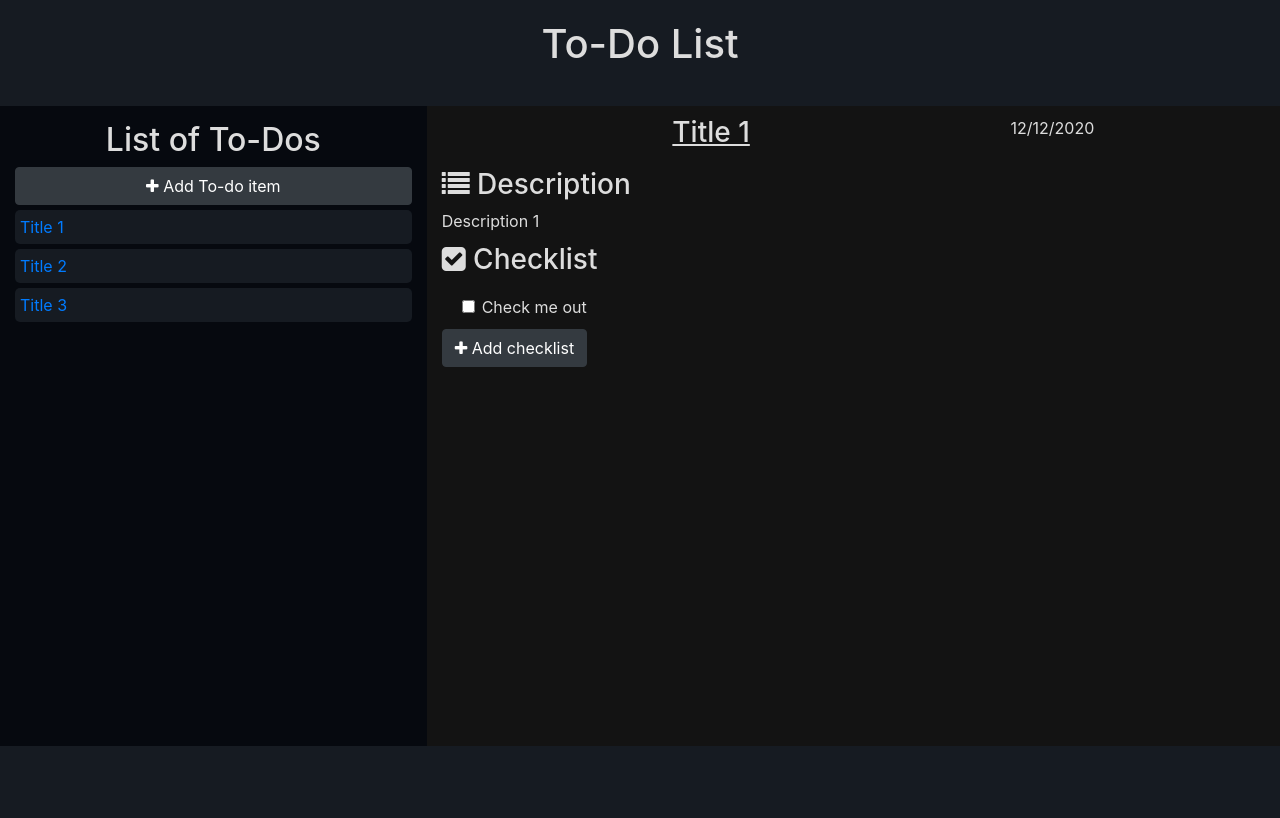
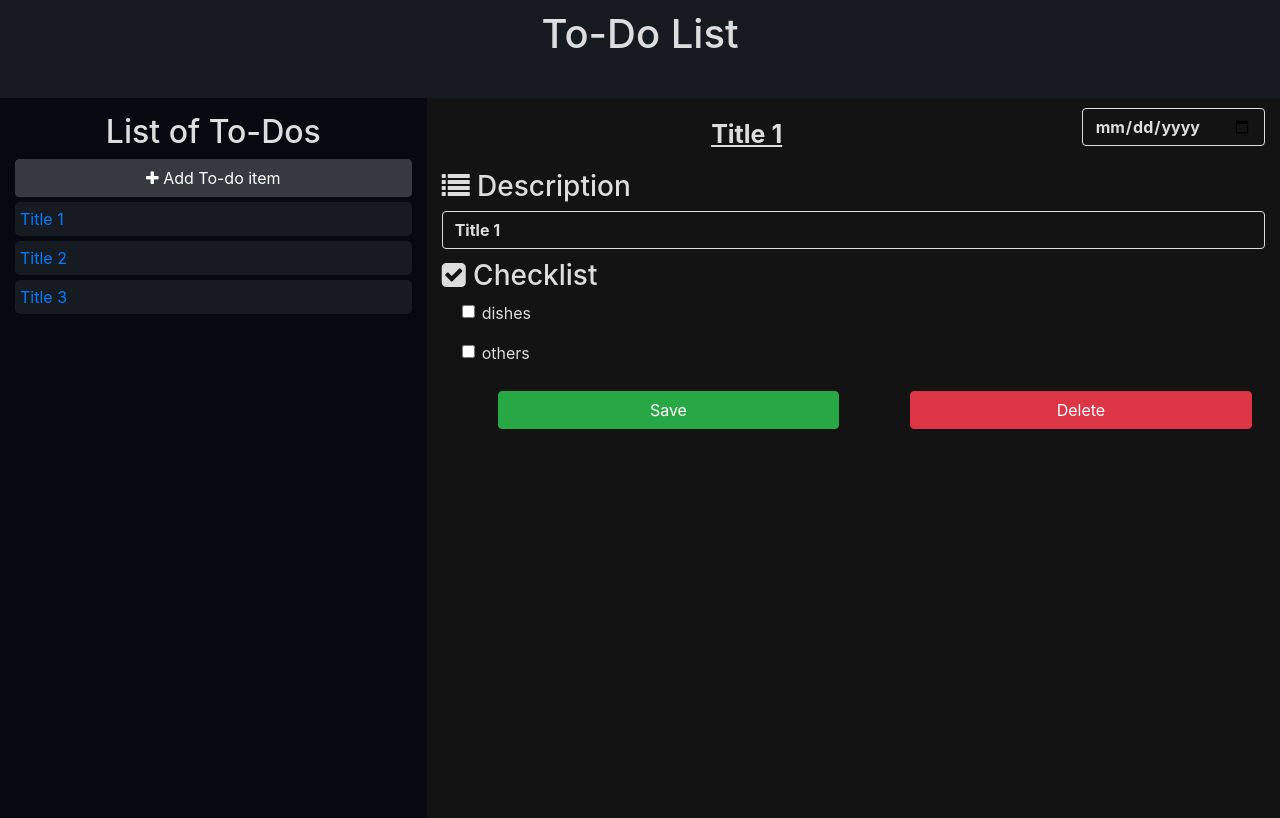
Before and after one commit to kkmurerwa/To-Do-List, a website built with webpack: page dist/index.html in a window 1280 px wide. Both pictures are taken after a click on the link "Title 1". Built offline with nearby package versions, Linux system fonts and the light colour scheme.

Commit message:
Added dynamic content

```diff
--- a/src/note_manager.js
+++ b/src/note_manager.js
@@ -1,10 +1,11 @@
 let myTodos = []
 
-function ToDo(title, description, dueDate, priority) {
+function ToDo(title, description, dueDate, priority, ...checkList) {
     this.Title = title
     this.Description = description
     this.DueDate = dueDate
     this.Priority = priority
+    this.CheckList = [...checkList]
 }
 
 function Note(title, description){
@@ -25,9 +26,9 @@ export function addTodo (title, description, date, priority){
 }
 
 export function createTestTodos(){
-    let todo1 = new ToDo("Title 1", "Description 1", "12/12/2020", "high")
-    let todo2 = new ToDo("Title 2", "Description 2", "13/12/2020", "low")
-    let todo3 = new ToDo("Title 3", "Description 3", "12/12/2020", "medium")
+    let todo1 = new ToDo("Title 1", "Description 1", "12/12/2020", "high", "dishes", "others")
+    let todo2 = new ToDo("Title 2", "Description 2", "13/12/2020", "low", "check 1", "check 2")
+    let todo3 = new ToDo("Title 3", "Description 3", "12/12/2020", "medium", "check 1", "check 2")
 
     myTodos.push(todo1, todo2, todo3)
 }
--- a/src/ui_manager.js
+++ b/src/ui_manager.js
@@ -15,7 +15,7 @@ export function createNoteListWindow(){
 
 function addTodoClicked(){
     // Add new todo to list and get instance of the new todo
-    let todo = addTodo("New todo", "Completely new todo", "12/12/1997", "high")
+    let todo = addTodo("New todo", "Completely new todo", "12/12/1997", "high", "some stuff", "other stuff")
 
     const todoItem = document.createElement("a")
     todoItem.innerHTML = todo.Title
@@ -44,13 +44,132 @@ export function displayTodos(){
     })
 }
 
+function bootstrapRow(){
+    const row = document.createElement("div")
+    row.classList.add("row")
+
+    return row
+}
+
+function bootstrapColumn(colLength){
+    const column = document.createElement("div")
+    column.classList.add(`col-md-${colLength}`)
+
+    return column
+}
+
 function displayTodoDetails(todoItem){
-    const todoTitle = document.getElementById("todo-item-title")
-    todoTitle.innerHTML = todoItem.Title
+    const noteInfoColumn = document.getElementById("note-info-column")
+    noteInfoColumn.innerHTML = ""
 
-    const todoDate = document.getElementById("todo-item-date")
-    todoDate.innerHTML = todoItem.DueDate
+    /* Create first row and append items */
+    const rowTitle = bootstrapRow()
 
-    const todoDesc = document.getElementById("todo-item-description")
-    todoDesc.innerHTML = todoItem.Description
+    const columnTitle = bootstrapColumn(9)
+
+    const columnDate = bootstrapColumn(3)
+
+    const todoTitle = document.createElement("input")
+    todoTitle.classList.add("form-control", "text-center", "todo-title")
+    todoTitle.setAttribute("type", "text")
+    todoTitle.value = todoItem.Title
+
+    const todoDate = document.createElement("input")
+    todoDate.classList.add("form-control", "todo-text")
+    todoDate.setAttribute("type", "date")
+    todoDate.value = todoItem.DueDate
+
+    columnTitle.append(todoTitle)
+    columnDate.append(todoDate)
+
+    rowTitle.append(columnTitle, columnDate)
+
+    /* Create description and append items */
+    const rowDescription = bootstrapRow()
+
+    const columnDescriptionTitle = bootstrapColumn(12)
+
+    const todoDescriptionTitle = document.createElement("h3")
+    todoDescriptionTitle.innerHTML = `<i class="fa fa-list"></i> Description`
+
+    const columnDescriptionContent = bootstrapColumn(12)
+
+    const columnDescText = document.createElement("input")
+    columnDescText.classList.add("form-control", "todo-text")
+    columnDescText.setAttribute("type", "text")
+    columnDescText.value = todoItem.Title
+
+    columnDescriptionContent.append(columnDescText)
+
+    columnDescriptionTitle.append(todoDescriptionTitle)
+
+    rowDescription.append(columnDescriptionTitle, columnDescriptionContent)
+
+    /* Create and append checklist items */
+        // Title
+    const rowChecklist = bootstrapRow()
+
+    const columnChecklistTitle = bootstrapColumn(12)
+
+    const todoChecklistTitle = document.createElement("h3")
+    todoChecklistTitle.innerHTML = `<i class="fa fa-check-square"></i> Checklist`
+
+    columnChecklistTitle.append(todoChecklistTitle)
+
+        // content
+    const columnChecklistContent = bootstrapColumn(12)
+
+    const columnChecklistContentContainer = document.createElement("div")
+    columnChecklistContentContainer.classList.add("form-check")
+
+
+    todoItem.CheckList.forEach(elem => {
+        const checkListItemContainer = document.createElement("p")
+        checkListItemContainer.classList.add("check-list-container")
+
+
+        const checkListItemBox = document.createElement("input")
+        const checkListItemLabel = document.createElement("label")
+
+        checkListItemBox.setAttribute("class", "form-check-input")
+        checkListItemBox.setAttribute("type", "checkbox")
+        checkListItemBox.setAttribute("id", "checkBox")
+        checkListItemLabel.setAttribute("class", "form-check-label")
+        checkListItemLabel.setAttribute("for", "checkBox")
+        checkListItemLabel.innerHTML = elem
+
+        checkListItemContainer.append(checkListItemBox, checkListItemLabel)
+
+        columnChecklistContentContainer.append(checkListItemContainer)
+
+    })
+
+
+    columnChecklistContent.append(columnChecklistContentContainer)
+
+    rowChecklist.append(columnChecklistTitle, columnChecklistContent)
+
+
+    noteInfoColumn.append(rowTitle, rowDescription, rowChecklist, todoItemOptionButtonsContainer())
 }
+
+function todoItemOptionButtonsContainer(){
+    const buttonRows = bootstrapRow()
+    buttonRows.classList.add("text-center")
+
+    const buttonSave = document.createElement("button")
+    buttonSave.classList.add("btn", "btn-success", "options-button")
+    buttonSave.innerHTML = "Save"
+
+    const buttonDelete = document.createElement("button")
+    buttonDelete.classList.add("btn", "btn-danger", "options-button")
+    buttonDelete.innerHTML = "Delete"
+
+    buttonRows.append(bootstrapColumn(1), buttonSave, bootstrapColumn(1), buttonDelete, bootstrapColumn(1))
+
+    return buttonRows
+}
+
+function displayNewTodoForm(){
+
+}
```
Also changed, not shown: dist/css/style.css, dist/index.html, dist/main.js, 1 other file.
